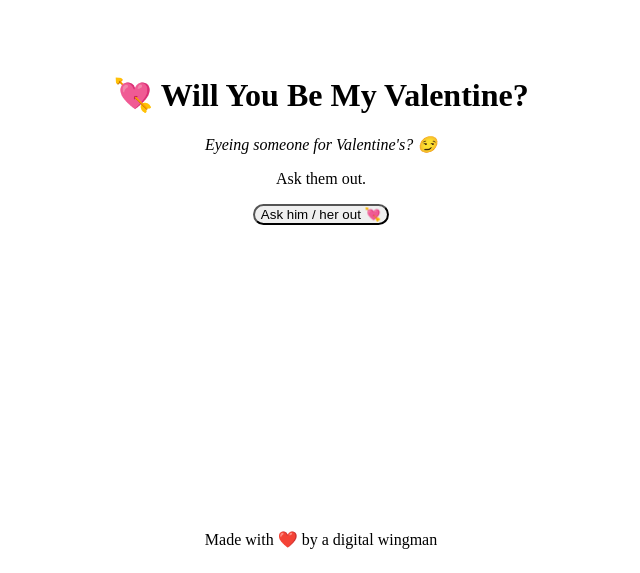
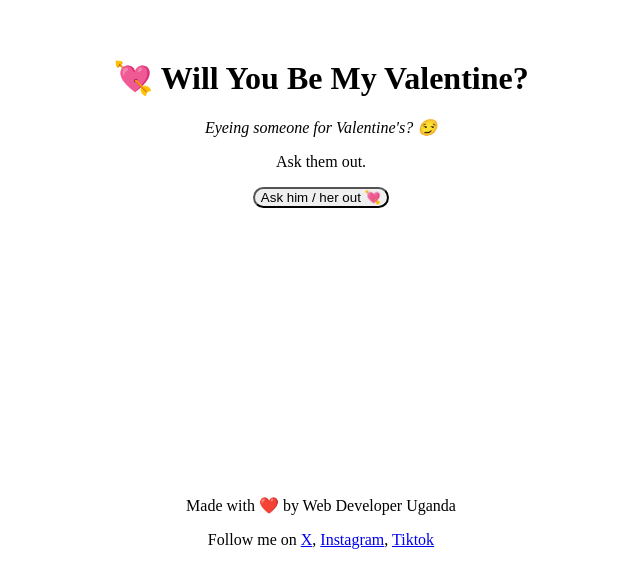
Before and after one commit to Hussein-dev256/valentines, a React (Vite) app: page / in a window 1280 px wide. Shown: the part 243-816 px from the top of the page, without its empty margins (319-959 px from the left). Built offline with nearby package versions, Linux system fonts and the light colour scheme; no server answers.

Commit message:
added footer

```diff
--- /dev/null
+++ b/src/components/Footer.tsx
@@ -0,0 +1,38 @@
+export default function Footer() {
+  return (
+    <footer className="py-6 text-center text-gray-600 text-sm">
+      <p>
+        Made with ❤️ by Web Developer Uganda
+      </p>
+      <p className="mt-2">
+        Follow me on{' '}
+        <a
+          href="https://x.com/son_of_antonn"
+          target="_blank"
+          rel="noopener noreferrer"
+          className="text-pink-600 hover:text-pink-700 underline"
+        >
+          X
+        </a>
+        {', '}
+        <a
+          href="https://www.instagram.com/webdeveloper.256?igsh=ZjRuaXQ3dW45OWY3"
+          target="_blank"
+          rel="noopener noreferrer"
+          className="text-pink-600 hover:text-pink-700 underline"
+        >
+          Instagram
+        </a>
+        {', '}
+        <a
+          href="https://tiktok.com/@webdeveloper_256"
+          target="_blank"
+          rel="noopener noreferrer"
+          className="text-pink-600 hover:text-pink-700 underline"
+        >
+          Tiktok
+        </a>
+      </p>
+    </footer>
+  );
+}
--- a/src/components/index.ts
+++ b/src/components/index.ts
@@ -1,2 +1,3 @@
 export { default as DodgingButton } from './DodgingButton';
 export { default as ShareInterface } from './ShareInterface';
+export { default as Footer } from './Footer';
--- a/src/pages/CreateValentinePage.tsx
+++ b/src/pages/CreateValentinePage.tsx
@@ -2,6 +2,7 @@ import { useState, type FormEvent } from 'react';
 import { useNavigate } from 'react-router-dom';
 import { createValentine } from '../services/valentine.service';
 import { storeResultToken } from '../utils/resultTokenStorage';
+import { Footer } from '../components';
 
 export default function CreateValentinePage() {
   const navigate = useNavigate();
@@ -97,9 +98,7 @@ export default function CreateValentinePage() {
           </div>
         </main>
 
-        <footer className="py-6 text-center text-gray-600 text-sm">
-          <p>Made with ❤️ by a digital wingman</p>
-        </footer>
+        <Footer />
       </div>
     );
   }
@@ -163,9 +162,7 @@ export default function CreateValentinePage() {
         </div>
       </main>
 
-      <footer className="py-6 text-center text-gray-600 text-sm">
-        <p>Made with ❤️ by a digital wingman</p>
-      </footer>
+      <Footer />
     </div>
   );
 }
--- a/src/pages/MyValentinesPage.tsx
+++ b/src/pages/MyValentinesPage.tsx
@@ -1,6 +1,7 @@
 import { useEffect, useState } from 'react';
 import { useNavigate } from 'react-router-dom';
 import { getStoredTokens } from '../utils/resultTokenStorage';
+import { Footer } from '../components';
 
 export default function MyValentinesPage() {
   const navigate = useNavigate();
@@ -35,9 +36,7 @@ export default function MyValentinesPage() {
           </div>
         </main>
 
-        <footer className="py-6 text-center text-gray-600 text-sm">
-          <p>Made with ❤️ by a digital wingman</p>
-        </footer>
+        <Footer />
       </div>
     );
   }
@@ -96,9 +95,7 @@ export default function MyValentinesPage() {
         </div>
       </main>
 
-      <footer className="py-6 text-center text-gray-600 text-sm">
-        <p>Made with ❤️ by a digital wingman</p>
-      </footer>
+      <Footer />
     </div>
   );
 }
--- a/src/pages/NotFoundPage.tsx
+++ b/src/pages/NotFoundPage.tsx
@@ -1,4 +1,5 @@
 import { useNavigate } from 'react-router-dom';
+import { Footer } from '../components';
 
 export default function NotFoundPage() {
   const navigate = useNavigate();
@@ -34,9 +35,7 @@ export default function NotFoundPage() {
         </div>
       </main>
 
-      <footer className="py-6 text-center text-gray-600 text-sm">
-        <p>Made with ❤️ by a digital wingman</p>
-      </footer>
+      <Footer />
     </div>
   );
 }
--- a/src/pages/OriginPage.tsx
+++ b/src/pages/OriginPage.tsx
@@ -1,5 +1,6 @@
 import { useEffect, useState } from 'react';
 import { useNavigate } from 'react-router-dom';
+import { Footer } from '../components';
 import { trackEvent, EventTypes } from '../services/analytics.service';
 import { getStoredTokens } from '../utils/resultTokenStorage';
 
@@ -48,9 +49,7 @@ export default function OriginPage() {
         </div>
       </main>
 
-      <footer className="py-6 text-center text-gray-600 text-sm">
-        <p>Made with ❤️ by a digital wingman</p>
-      </footer>
+      <Footer />
     </div>
   );
 }
--- a/src/pages/ReceiverPage.tsx
+++ b/src/pages/ReceiverPage.tsx
@@ -2,7 +2,7 @@ import { useEffect, useState, useRef } from 'react';
 import { useParams, useNavigate } from 'react-router-dom';
 import { getValentine, submitAnswer } from '../services/valentine.service';
 import { trackEvent, EventTypes } from '../services/analytics.service';
-import { DodgingButton } from '../components';
+import { DodgingButton, Footer } from '../components';
 import type { GetValentineResponse } from '../types/database.types';
 
 export default function ReceiverPage() {
@@ -142,9 +142,7 @@ export default function ReceiverPage() {
           </div>
         </main>
 
-        <footer className="py-6 text-center text-gray-600 text-sm">
-          <p>Made with ❤️ by a digital wingman</p>
-        </footer>
+        <Footer />
       </div>
     );
   }
@@ -214,9 +212,7 @@ export default function ReceiverPage() {
         </div>
       </main>
 
-      <footer className="py-6 text-center text-gray-600 text-sm">
-        <p>Made with ❤️ by a digital wingman</p>
-      </footer>
+      <Footer />
     </div>
   );
 }
--- a/src/pages/ResultsPage.tsx
+++ b/src/pages/ResultsPage.tsx
@@ -2,6 +2,7 @@ import { useEffect, useState } from 'react';
 import { useParams, useNavigate } from 'react-router-dom';
 import { getResult } from '../services/valentine.service';
 import { trackEvent, EventTypes } from '../services/analytics.service';
+import { Footer } from '../components';
 import type { GetResultResponse } from '../types/database.types';
 
 export default function ResultsPage() {
@@ -91,9 +92,7 @@ export default function ResultsPage() {
           </div>
         </main>
 
-        <footer className="py-6 text-center text-gray-600 text-sm">
-          <p>Made with ❤️ by a digital wingman</p>
-        </footer>
+        <Footer />
       </div>
     );
   }
@@ -164,9 +163,7 @@ export default function ResultsPage() {
         </div>
       </main>
 
-      <footer className="py-6 text-center text-gray-600 text-sm">
-        <p>Made with ❤️ by a digital wingman</p>
-      </footer>
+      <Footer />
     </div>
   );
 }
```
